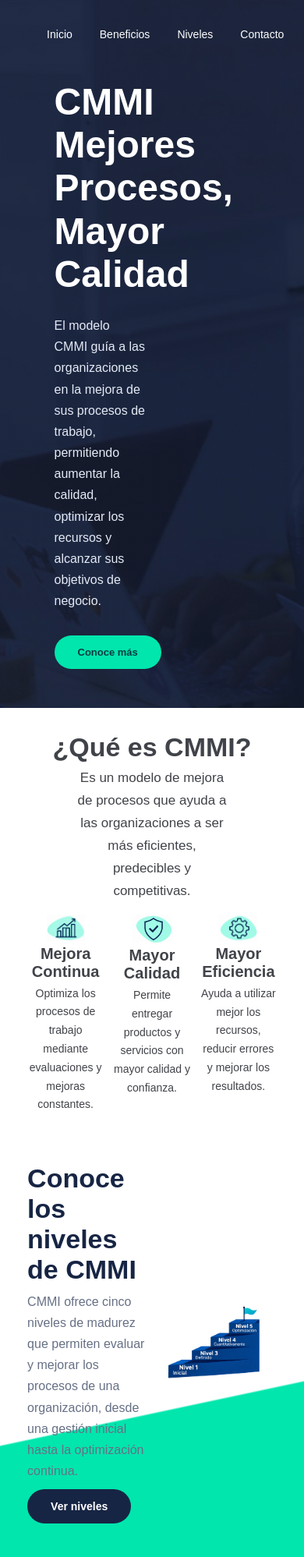
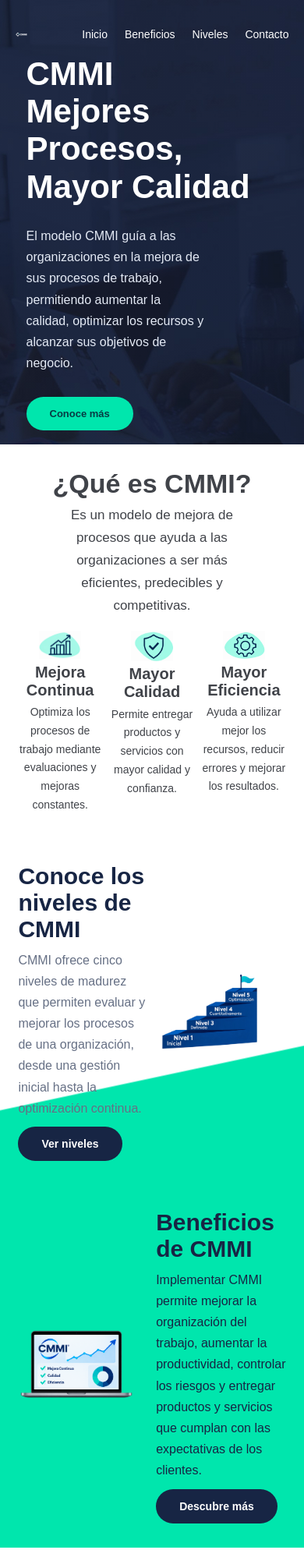
Before and after one commit to lmaireth/Proyecto-_CMMI, a plain HTML site: page index.html in a window 390 px wide. Shown: the top 1997 px of the page at 78% size. Drawn offline with Linux system fonts and the light colour scheme.

Commit message:
feat - Se agrego la media max-width: 1279px

```diff
--- a/styles/style.css
+++ b/styles/style.css
@@ -605,3 +605,104 @@ footer p {
     background: #27d7c5;
     color: #101d40;
 }
+
+@media (max-width: 1279px) {
+
+    .navbar {
+        width: 90%;
+        gap: 3%;
+    }
+
+    .menu {
+        gap: 22px;
+    }
+
+    .portada {
+        width: 90%;
+    }
+
+    .portada-contenido {
+        width: 90%;
+        padding: 4%;
+    }
+
+    .portada-contenido h1 {
+        font-size: 42px;
+    }
+
+    .portada-contenido p {
+        width: 80%;
+    }
+
+    .proteccion {
+        width: 88%;
+    }
+
+    .proteccion > p {
+        width: 75%;
+    }
+
+    .proteccion-contenedor {
+        gap: 3%;
+    }
+
+    .look-inside {
+        width: 88%;
+        grid-template-columns: 1fr 1fr;
+        gap: 3%;
+    }
+
+    .look-contenido h2 {
+        font-size: 30px;
+    }
+
+    .safe-reliable {
+        width: 88%;
+        grid-template-columns: 1fr 1fr;
+        gap: 3%;
+    }
+
+    .safe-contenido h2 {
+        font-size: 30px;
+    }
+
+    .pricing {
+        padding: 8% 6%;
+    }
+
+    .pricing-contenedor {
+        gap: 2%;
+    }
+
+    .pricing-item {
+        padding: 4% 2%;
+    }
+
+    .partners {
+        padding: 3% 4%;
+    }
+
+    .contacto {
+        padding: 5% 6%;
+    }
+
+    .contacto-contenedor {
+        grid-template-columns: 1fr 1.4fr;
+        gap: 4%;
+    }
+
+    footer {
+        padding: 2% 6%;
+    }
+}
+@media (max-width:920px){
+
+}
+
+@media (max-width:768px){
+
+}
+
+@media (max-width:480px){
+
+}
```
